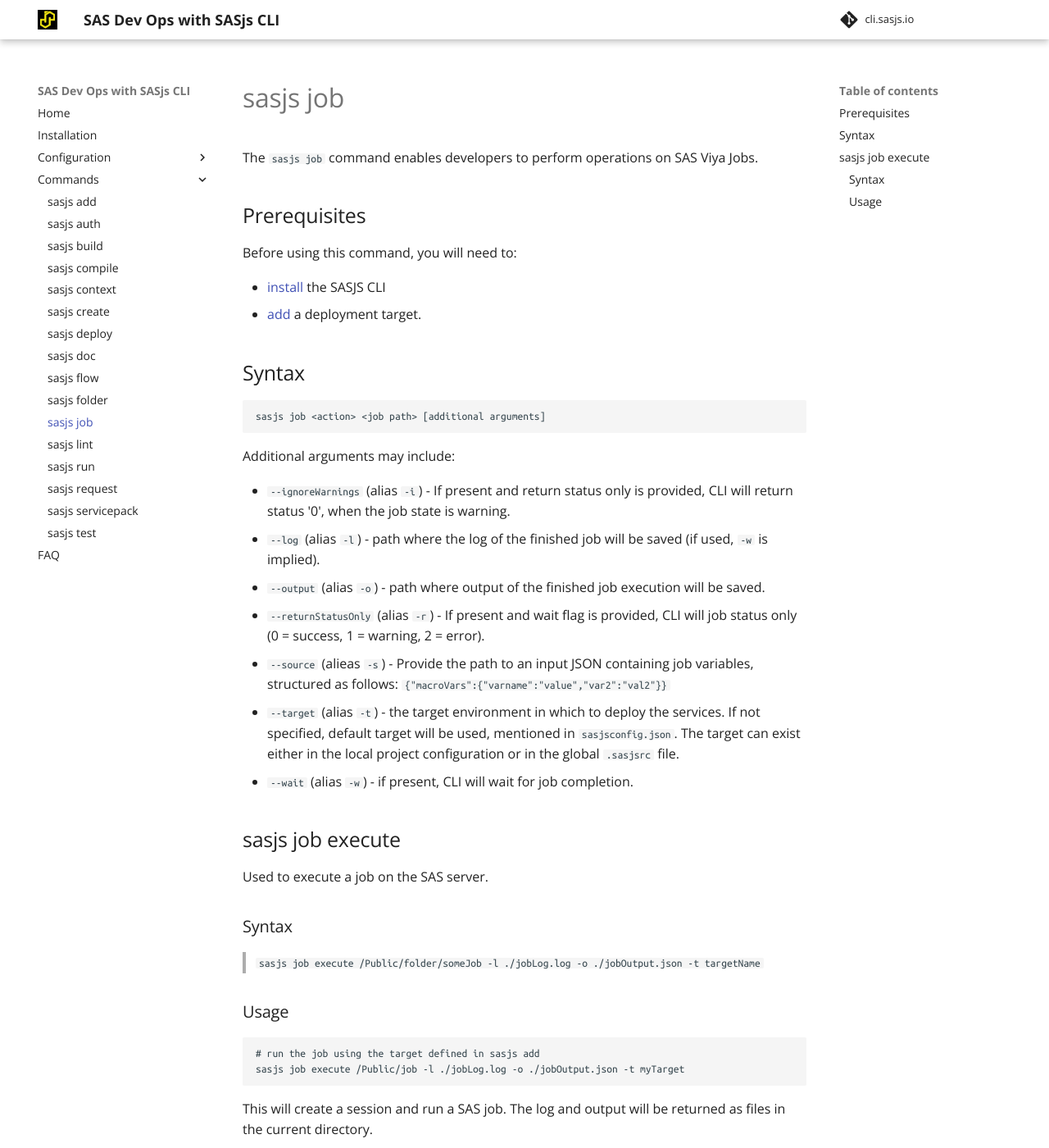
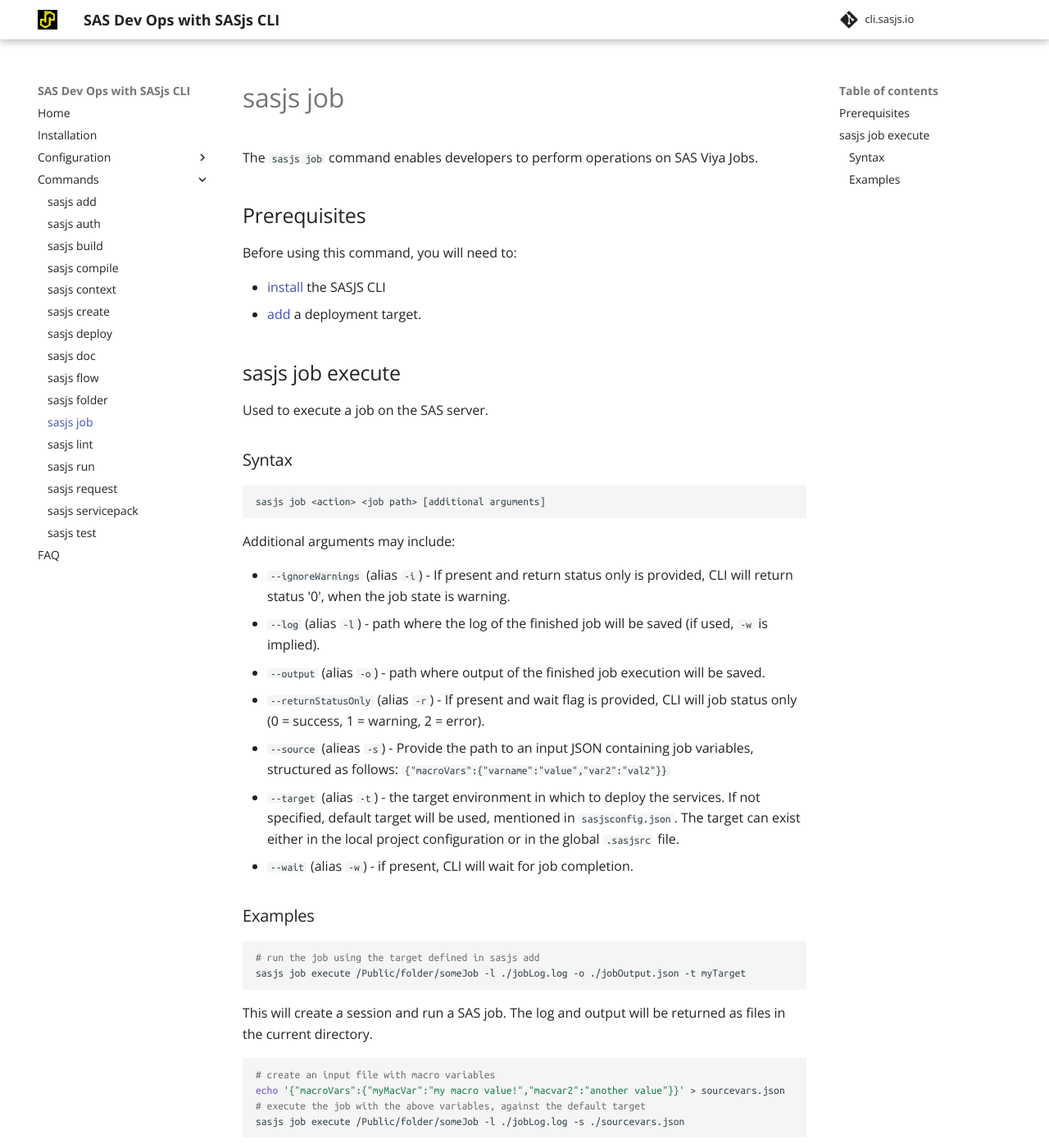
Before and after one commit to sasjs/cli.sasjs.io, an MkDocs documentation site: the page built from docs/job.md, in a window 1280 px wide and 1400 px high. Shown: the whole window at 82% size. Built offline with MkDocs 1.6.1 and Material for MkDocs 9.7.7, drawn with Linux system fonts in a browser that asks for light colours.

Commit message:
Update job.md

````diff
--- a/docs/job.md
+++ b/docs/job.md
@@ -15,7 +15,11 @@
 - [install](/installation) the SASJS CLI
 - [add](/add) a deployment target.
 
-## Syntax
+## sasjs job execute
+
+Used to execute a job on the SAS server.
+
+### Syntax
 
 ```
 sasjs job <action> <job path> [additional arguments]
@@ -31,19 +35,19 @@
 - `--target` (alias `-t`) - the target environment in which to deploy the services. If not specified, default target will be used, mentioned in `sasjsconfig.json`. The target can exist either in the local project configuration or in the global `.sasjsrc` file.
 - `--wait` (alias `-w`) - if present, CLI will wait for job completion.
 
-## sasjs job execute
+### Examples
 
-Used to execute a job on the SAS server.
-
-### Syntax
-
-> `sasjs job execute /Public/folder/someJob -l ./jobLog.log -o ./jobOutput.json -t targetName`
-
-### Usage
-
-```
+```bash
 # run the job using the target defined in sasjs add
-sasjs job execute /Public/job -l ./jobLog.log -o ./jobOutput.json -t myTarget
+sasjs job execute /Public/folder/someJob -l ./jobLog.log -o ./jobOutput.json -t myTarget
 ```
 
 This will create a session and run a SAS job. The log and output will be returned as files in the current directory.
+
+
+```bash
+# create an input file with macro variables
+echo '{"macroVars":{"myMacVar":"my macro value!","macvar2":"another value"}}' > sourcevars.json
+# execute the job with the above variables, against the default target
+sasjs job execute /Public/folder/someJob -l ./jobLog.log -s ./sourcevars.json
+```
````
